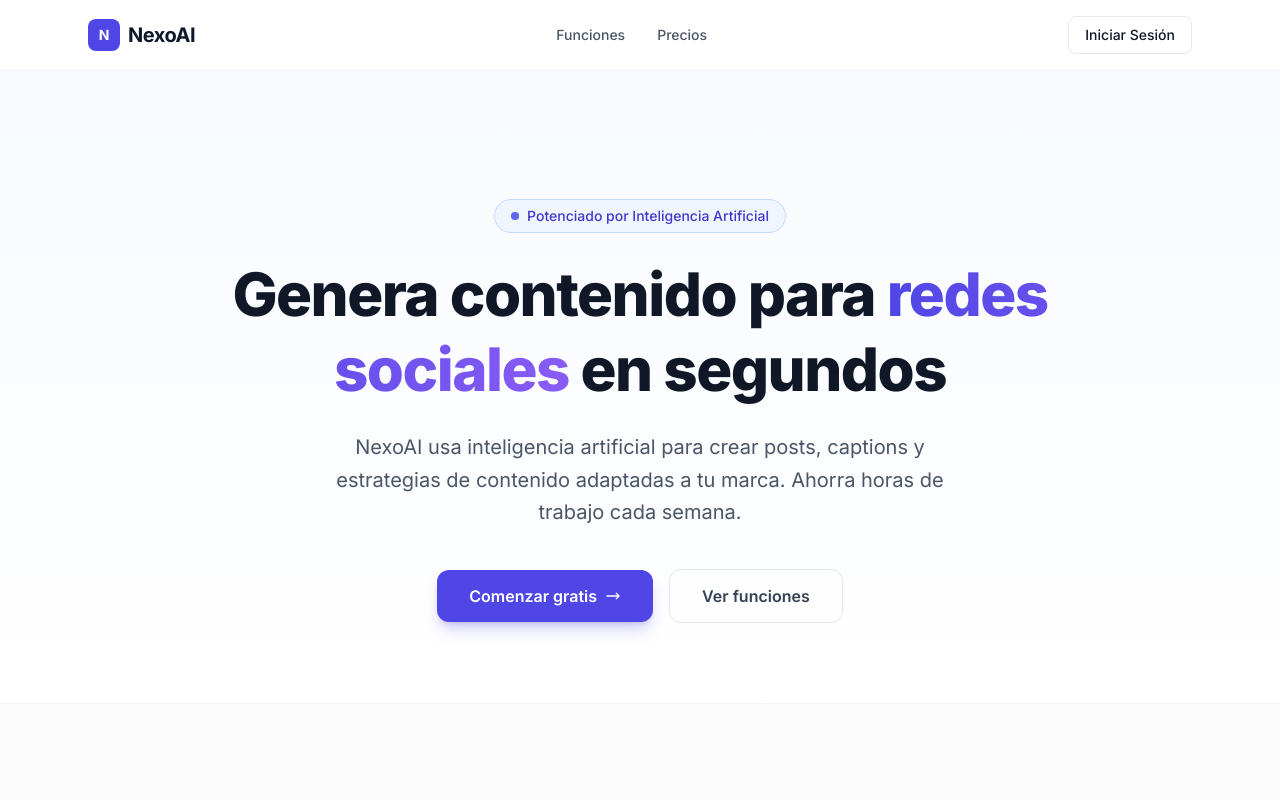
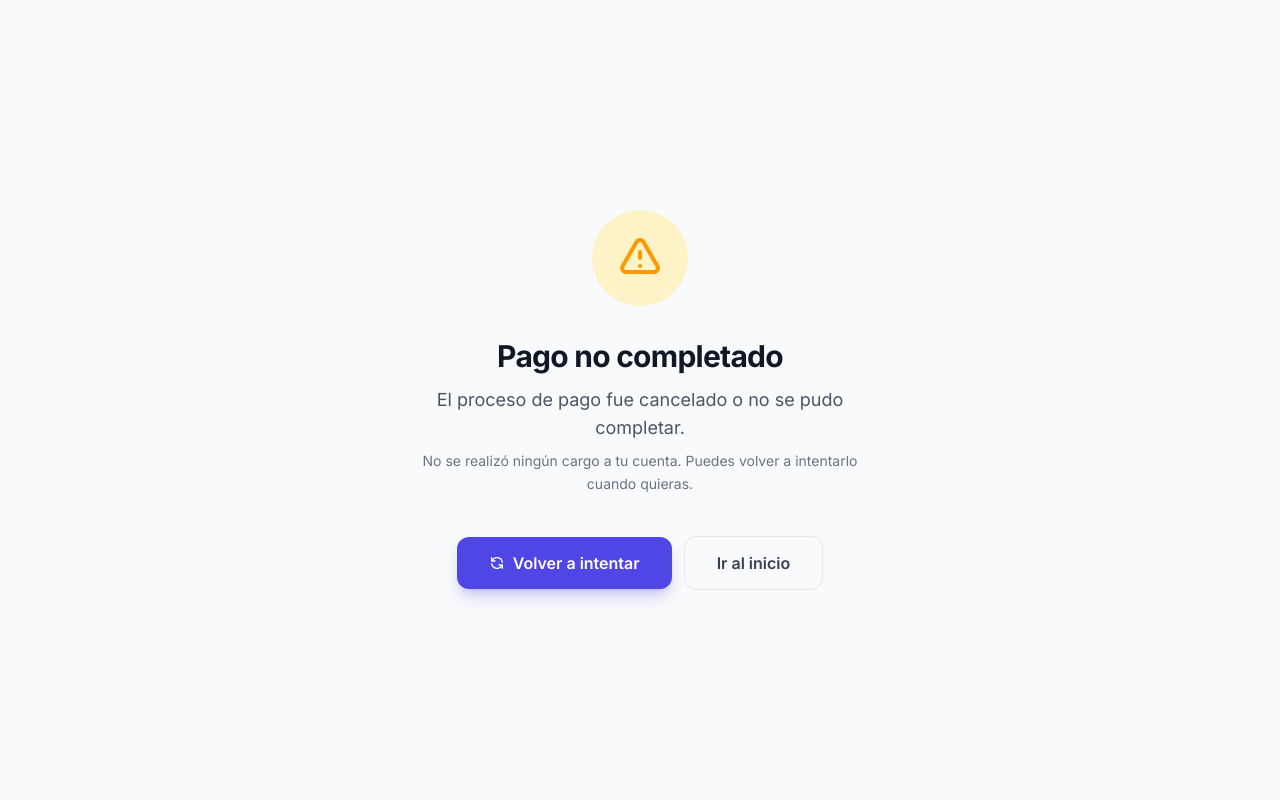
Before and after one commit to Jamh4949/nexo-ai-clean, a Vue app in the folder frontend/: page /cancel in a window 1280 px wide. Shown: the top 800 px of the page. Built offline with nearby package versions, Linux system fonts and the light colour scheme; no server answers.

Commit message:
Agregar vista cancel y success

```diff
--- a/frontend/package.json
+++ b/frontend/package.json
@@ -11,7 +11,8 @@
   "dependencies": {
     "@tailwindcss/vite": "^4.2.2",
     "tailwindcss": "^4.2.2",
-    "vue": "^3.5.13"
+    "vue": "^3.5.13",
+    "vue-router": "^5.0.4"
   },
   "devDependencies": {
     "@vitejs/plugin-vue": "^6.0.5",
--- a/frontend/src/App.vue
+++ b/frontend/src/App.vue
@@ -1,7 +1,3 @@
-<script setup lang="ts">
-import Landing from "./components/Landing.vue";
-</script>
-
 <template>
-  <Landing />
+  <router-view />
 </template>
--- /dev/null
+++ b/frontend/src/components/Cancel.vue
@@ -0,0 +1,60 @@
+<script setup lang="ts">
+import { useRouter } from "vue-router";
+
+const router = useRouter();
+</script>
+
+<template>
+  <div class="flex min-h-screen items-center justify-center bg-gray-50 px-6">
+    <div class="w-full max-w-md text-center">
+      <!-- Ícono X -->
+      <div class="mx-auto mb-8 flex h-24 w-24 items-center justify-center rounded-full bg-amber-100">
+        <svg
+          class="h-12 w-12 text-amber-500"
+          fill="none"
+          viewBox="0 0 24 24"
+          stroke="currentColor"
+          stroke-width="2"
+        >
+          <path
+            stroke-linecap="round"
+            stroke-linejoin="round"
+            d="M12 9v3m0 4h.01M5.07 19h13.86a2 2 0 001.74-2.97L13.74 4.03a2 2 0 00-3.48 0L3.33 16.03A2 2 0 005.07 19z"
+          />
+        </svg>
+      </div>
+
+      <h1 class="mb-3 text-3xl font-bold tracking-tight text-gray-900">
+        Pago no completado
+      </h1>
+
+      <p class="mb-2 text-lg text-gray-600">
+        El proceso de pago fue cancelado o no se pudo completar.
+      </p>
+
+      <p class="mb-10 text-sm leading-relaxed text-gray-500">
+        No se realizó ningún cargo a tu cuenta. Puedes volver
+        a intentarlo cuando quieras.
+      </p>
+
+      <div class="flex flex-col items-center gap-3 sm:flex-row sm:justify-center">
+        <button
+          @click="router.push({ path: '/', hash: '#pricing' })"
+          class="inline-flex items-center gap-2 rounded-xl bg-primary-600 px-8 py-3.5 text-base font-semibold text-white shadow-lg shadow-primary-600/25 transition hover:bg-primary-700"
+        >
+          <svg class="h-4 w-4" fill="none" viewBox="0 0 24 24" stroke="currentColor">
+            <path stroke-linecap="round" stroke-linejoin="round" stroke-width="2" d="M4 4v5h.582m15.356 2A8.001 8.001 0 004.582 9m0 0H9m11 11v-5h-.581m0 0a8.003 8.003 0 01-15.357-2m15.357 2H15" />
+          </svg>
+          Volver a intentar
+        </button>
+
+        <button
+          @click="router.push('/')"
+          class="inline-flex items-center gap-2 rounded-xl border border-gray-200 px-8 py-3.5 text-base font-semibold text-gray-700 transition hover:bg-gray-100"
+        >
+          Ir al inicio
+        </button>
+      </div>
+    </div>
+  </div>
+</template>
--- /dev/null
+++ b/frontend/src/components/Success.vue
@@ -0,0 +1,61 @@
+<script setup lang="ts">
+import { useRouter } from "vue-router";
+
+const router = useRouter();
+</script>
+
+<template>
+  <div class="flex min-h-screen items-center justify-center bg-gray-50 px-6">
+    <div class="w-full max-w-md text-center">
+      <!-- Ícono check animado -->
+      <div class="mx-auto mb-8 flex h-24 w-24 items-center justify-center rounded-full bg-green-100">
+        <svg
+          class="h-12 w-12 text-green-500"
+          fill="none"
+          viewBox="0 0 24 24"
+          stroke="currentColor"
+          stroke-width="2"
+        >
+          <path
+            stroke-linecap="round"
+            stroke-linejoin="round"
+            d="M5 13l4 4L19 7"
+            class="animate-[draw_0.5s_ease-out_0.3s_both]"
+            style="stroke-dasharray: 24; stroke-dashoffset: 24; animation: draw 0.5s ease-out 0.3s forwards"
+          />
+        </svg>
+      </div>
+
+      <h1 class="mb-3 text-3xl font-bold tracking-tight text-gray-900">
+        ¡Suscripción exitosa!
+      </h1>
+
+      <p class="mb-2 text-lg text-gray-600">
+        Bienvenido a <span class="font-semibold text-primary-600">NexoAI</span>
+      </p>
+
+      <p class="mb-10 text-sm leading-relaxed text-gray-500">
+        Tu pago se procesó correctamente. En breve recibirás un correo
+        de confirmación con los detalles de tu suscripción.
+      </p>
+
+      <button
+        @click="router.push('/')"
+        class="inline-flex items-center gap-2 rounded-xl bg-primary-600 px-8 py-3.5 text-base font-semibold text-white shadow-lg shadow-primary-600/25 transition hover:bg-primary-700"
+      >
+        <svg class="h-4 w-4" fill="none" viewBox="0 0 24 24" stroke="currentColor">
+          <path stroke-linecap="round" stroke-linejoin="round" stroke-width="2" d="M3 12l2-2m0 0l7-7 7 7M5 10v10a1 1 0 001 1h3m10-11l2 2m-2-2v10a1 1 0 01-1 1h-3m-4 0a1 1 0 01-1-1v-4a1 1 0 011-1h2a1 1 0 011 1v4a1 1 0 01-1 1h-2z" />
+        </svg>
+        Volver al inicio
+      </button>
+    </div>
+  </div>
+</template>
+
+<style scoped>
+@keyframes draw {
+  to {
+    stroke-dashoffset: 0;
+  }
+}
+</style>
--- a/frontend/src/main.ts
+++ b/frontend/src/main.ts
@@ -1,5 +1,6 @@
 import { createApp } from "vue";
 import App from "./App.vue";
+import router from "./router";
 import "./style.css";
 
-createApp(App).mount("#app");
+createApp(App).use(router).mount("#app");
--- /dev/null
+++ b/frontend/src/router/index.ts
@@ -0,0 +1,27 @@
+import { createRouter, createWebHistory } from "vue-router";
+
+const router = createRouter({
+  history: createWebHistory(),
+  routes: [
+    {
+      path: "/",
+      name: "landing",
+      component: () => import("../components/Landing.vue"),
+    },
+    {
+      path: "/success",
+      name: "success",
+      component: () => import("../components/Success.vue"),
+    },
+    {
+      path: "/cancel",
+      name: "cancel",
+      component: () => import("../components/Cancel.vue"),
+    },
+  ],
+  scrollBehavior(_to, _from, savedPosition) {
+    return savedPosition || { top: 0 };
+  },
+});
+
+export default router;
```
Also changed, not shown: 1 other file (tests, documents, lock files or other folders).
